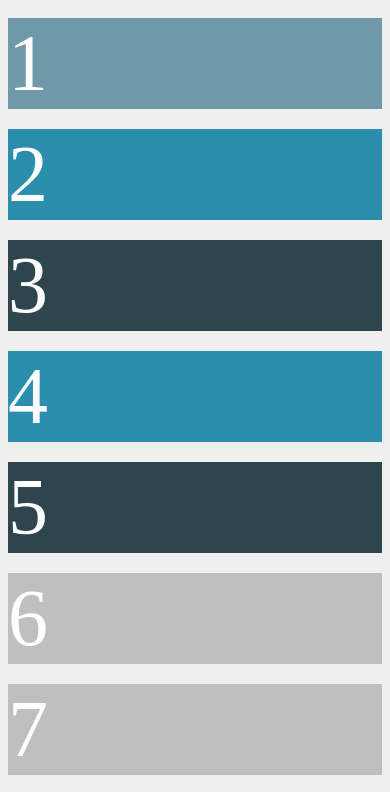
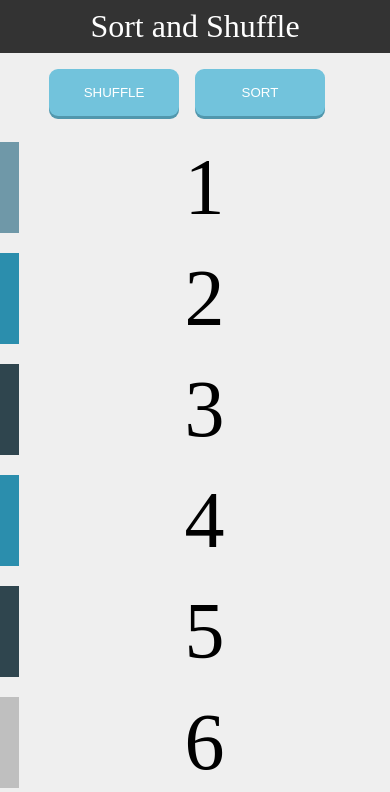
Before and after one commit to kalyanwebdev/maersk-code-test, a plain HTML site: page index.html in a window 390 px wide. Shown: the top 792 px of the page. Drawn offline with Linux system fonts and the light colour scheme.

Commit message:
pushing - responsive layout and actions

```diff
--- a/assets/css/style.css
+++ b/assets/css/style.css
@@ -2,8 +2,9 @@
   box-sizing: border-box;
 }
 
-body{
+body {
   background-color: #efefef;
+  margin: 0;
 }
 
 .row:before {
@@ -11,41 +12,45 @@ body{
   content: " ";
 }
 
-[class^=col-]{
-    padding-top: 10px;
-    padding-bottom: 10px;
-    color: #fff;
-    font-size: 5rem;
-}
-
-button{
+button {
   display: block;
   width: 100%;
   padding: 1rem;
   margin: 1rem;
   cursor: pointer;
-  background: #72C3DC;
+  background: #72c3dc;
   border: none;
   box-shadow: 0px 3px 0px 0px #5197ad;
   border-radius: 9px;
   color: #fff;
 }
 
-@media (min-width: 992px) {
+button:active {
+  background: #5197ad;
+}
+
+@media (min-width: 960px) {
   .container {
     width: 950px;
     margin: 0 auto;
   }
 
-  .column{
+  [class^="col-"] {
+    padding-top: 10px;
+    padding-bottom: 10px;
+    color: #fff;
+    font-size: 5rem;
+  }
+
+  .column {
     float: left;
   }
 
-  #cards{
+  #cards {
     width: 80%;
   }
 
-  #buttons-area{
+  #buttons-area {
     padding: 1rem;
     width: 20%;
   }
@@ -56,14 +61,14 @@ button{
     height: 30vh;
   }
 
-  .col-4 > .card{
+  .col-4 > .card {
     display: flex;
     justify-content: center;
     height: inherit;
     align-items: center;
   }
 
-/*
+  /*
   .col-4 .card{
     position: absolute;
     top: 0;
@@ -72,10 +77,58 @@ button{
     right: 0;
     background-color: silver;
   } */
+  header {
+    width: 100%;
+    text-align: center;
+    padding: 0.5rem;
+    font-size: 1.5rem;
+    color: #333;
+  }
 }
 
-@media (max-width: 450px) {
+@media (max-width: 959px) {
   .col-4 {
     width: 100%;
   }
+
+  .container {
+    display: flex;
+    flex-direction: column;
+  }
+
+  [class^="col-"] {
+    padding-top: 10px;
+    padding-bottom: 10px;
+    color: #000000;
+    font-size: 5rem;
+    text-align: center;
+  }
+
+  header {
+    width: 100%;
+    background: #333;
+    text-align: center;
+    padding: 0.5rem;
+    font-size: 2rem;
+    color: #fff;
+  }
+
+  .columns {
+    margin-left: -15px;
+  }
+
+  #cards {
+    order: 2;
+  }
+
+  #buttons-area {
+    display: flex;
+    order: 1;
+    justify-content: center;
+  }
+
+  button{
+    margin-left: 0;
+    width:33.333333%;
+  }
 }
--- a/assets/js/script.js
+++ b/assets/js/script.js
@@ -12,13 +12,13 @@ let cards = [
   { number: 9, color: "#2f454e" },
 ];
 
+let borderWidth = "1.2rem";
 
 function renderCardTemplate(element) {
+  let cssProp = (document.body.clientWidth > 959)? "background-color:"+element.color : "border-left: "+borderWidth+" solid "+element.color;
   document.getElementById("cards").innerHTML =
     document.getElementById("cards").innerHTML +
-    '<div class="col-4"><div class="card" style="background-color:' +
-    element.color +
-    '">' +
+    '<div class="col-4"><div class="card" style="'+cssProp+'">' +
     element.number +
     "</div></div>";
 }
--- a/index.html
+++ b/index.html
@@ -1,9 +1,11 @@
 <!DOCTYPE html>
 <html>
     <head>
+        <meta name="viewport" content="width=device-width, initial-scale=1">
         <link href="assets/css/style.css" rel="stylesheet">
     </head>
     <body>
+        <header>Sort and Shuffle</header>
         <div class="container">
             <div class="column" id="cards">
                 <!-- Dynamic cards will be rendered here -->
```
